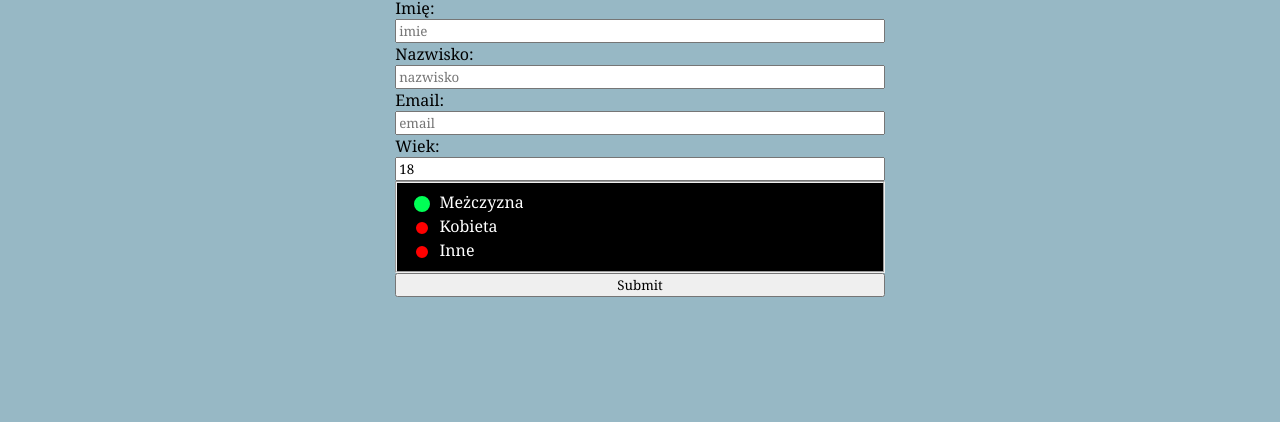
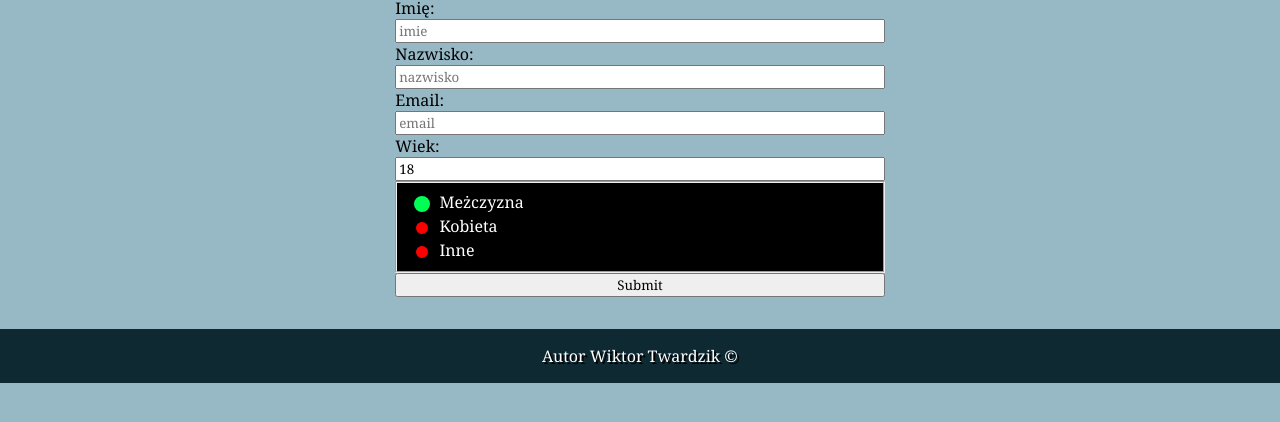
Before and after one commit to wiktorTwardzik/RestauracjaPodKamieniem, a plain HTML site: page kontakt.html in a window 1280 px wide. Shown: the part 136-558 px from the top of the page. Drawn offline with Linux system fonts and the light colour scheme.

Commit message:
Update kontakt.html

```diff
--- a/kontakt.html
+++ b/kontakt.html
@@ -52,7 +52,9 @@
             </form>
 
         </main>
-
+        <footer>
+            <p>Autor Wiktor Twardzik &copy;</p>
+        </footer>
     </div>
 </body>
 </html>
```
